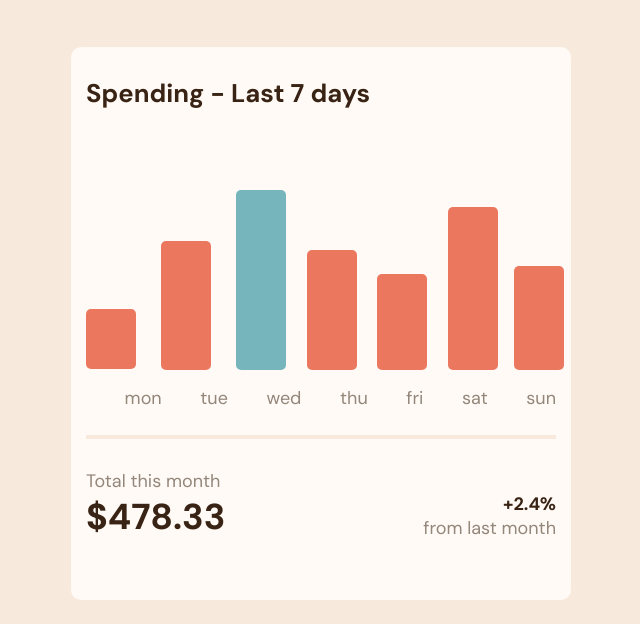
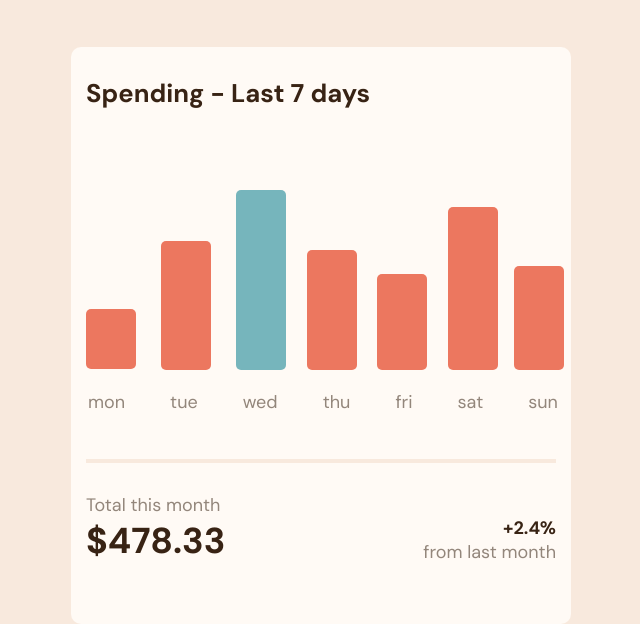
Before and after one commit to salj8009/expenses-chart-component-main, a plain HTML site: page index.html in a window 1280 px wide. Shown: the part 215-839 px from the top of the page, without its empty margins (319-959 px from the left). Before the commit the page ends 815 px from the top, so only its background shows below. Drawn offline with Linux system fonts and the light colour scheme.

Commit message:
revisión de div days

```diff
--- a/index.html
+++ b/index.html
@@ -20,6 +20,7 @@
     </figure>
   </header>
   <main>
+
     <h1>Spending - Last 7 days</h1>
 
     <section class="content-week">
@@ -32,14 +33,24 @@
         <span class="span-amount amount-sat hidden"></span>
         <span class="span-amount amount-sun hidden"></span>
       </div>
-      <p>mon<span class="span-week week-span__mon"></span></p>
-      <p>tue<span class="span-week week-span__tue"></span></p>
-      <p>wed<span class="span-week week-span__wed"></span></p>
-      <p>thu<span class="span-week week-span__thu"></span></p>
-      <p>fri<span class="span-week week-span__fri"></span></p>
-      <p>sat<span class="span-week week-span__sat"></span></p>
-      <p>sun<span class="span-week week-span__sun"></span></p>
+
+      <p><span class="span-week week-span__mon"></span></p>
+      <p><span class="span-week week-span__tue"></span></p>
+      <p><span class="span-week week-span__wed"></span></p>
+      <p><span class="span-week week-span__thu"></span></p>
+      <p><span class="span-week week-span__fri"></span></p>
+      <p><span class="span-week week-span__sat"></span></p>
+      <p><span class="span-week week-span__sun"></span></p>
     </section>
+    <div class="days">
+      <span class="day-mon">mon</span>
+      <span class="day-tue">tue</span>
+      <span class="day-wed">wed</span>
+      <span class="day-thu">thu</span>
+      <span class="day-fri">fri</span>
+      <span class="day-sat">sat</span>
+      <span class="day-sun">sun</span>
+    </div>
     <hr>
     <section class="content-total">
       <div class="content-total__month">
--- a/style.css
+++ b/style.css
@@ -64,6 +64,18 @@ main h1 {
 .content-week p {
     color: var(--MediumBrown);
 
+}
+.days {
+
+    color: var(--DarkBrown);
+    position: absolute;
+    color: var(--MediumBrown);
+    position: relative;
+    top: -45px;
+    left: 2px;
+    display: flex;
+    align-items: flex-start;
+    justify-content: space-between;
 }
 .span-week {
     width: 38px;
```
